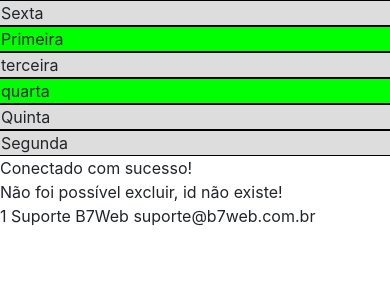
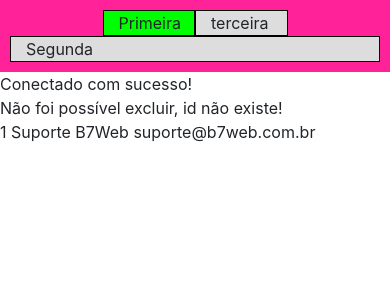
Before and after one commit to abiliorbjr/aulasBoniek, a PHP site: page / in a window 390 px wide. Shown: the top 300 px of the page. Run offline with PHP 8.4, Linux system fonts and the light colour scheme; data comes from the database, SQL or seed files in the repository; some libraries are stand-ins or nearby versions.

Commit message:
Alinhamento bootstrap

```diff
--- a/permissao/login.php
+++ b/permissao/login.php
@@ -1,7 +1,7 @@
 <?php
 	session_start();
-	// require 'conexao.php';
-	// para fazer esse comentário ctrl + :
+	//require 'conexao.php';
+	// para fazer esse comentário ctrl :
 	require 'usuarios.class.php';
 
 
@@ -9,7 +9,7 @@
 		$email = strtolower(addslashes($_POST['email']));
 		$senha = addslashes(md5($_POST['senha']));
 
-		$usuarios = new Usuarios($pdo);
+		$usuarios = new Usuarios($pdoo);
 
 		if ($usuarios->fazerLogin($email,$senha)) {
 			header("Location:index.php");
--- a/revCrud/index.php
+++ b/revCrud/index.php
@@ -9,6 +9,10 @@
 			background-color: #DDD;
 			border: 1px solid #000;
 		}
+		.row{
+			background-color: #FF2298;
+			padding: 10px;
+		}
 	</style>
 	<meta http-equiv="X-UA-Compatible" content="IE=edge">
 
@@ -17,15 +21,16 @@
 </head>
 <body>
 	<!-- .divnomeDaClasse -->
-	 <!-- <div class="container" style="background-color: #FF1111"> -->
-	 		<div class="row">
-	 			<div class="col-sm" style="background-color: #00FF00">Primeira</div>
+	 <div class="container" style="background-color: #FF1111">
+	 		<div class="row justify-content-center"> <!-- esse comando alinha a esquerda,start na esquerda, center no centro, end na direita, around elas ficam em volta, between espalhado mas o meio fica certo-->
+					<!-- para alinhar verticalmente usamos align-items-center -->
+
+	 			<div class="col-3" style="background-color: #00FF00">Primeira</div>
 	 			<div class="col-sm-2 order-last">Segunda</div>
-	 			<div class="col-sm-2">terceira</div>
+	 			<div class="col-3">terceira</div>
 	 			<div class="w-100"></div>
-	 			<div class="col-sm" style="background-color: #00FF00">quarta</div>
-	 			<div class="col-sm">Quinta</div>
-	 			<div class="col order-first">Sexta</div>
+	 			<!-- <div class="col-sm" style="background-color: #00FF00">quarta</div> -->
+
 	 		</div>
 			<!-- <h1>Abílio Rodrigues Bizerra Júnior</h1> -->
 	</div>
```
Also changed, not shown: permissao/usuarios.class.php (+4 -3 lines).
